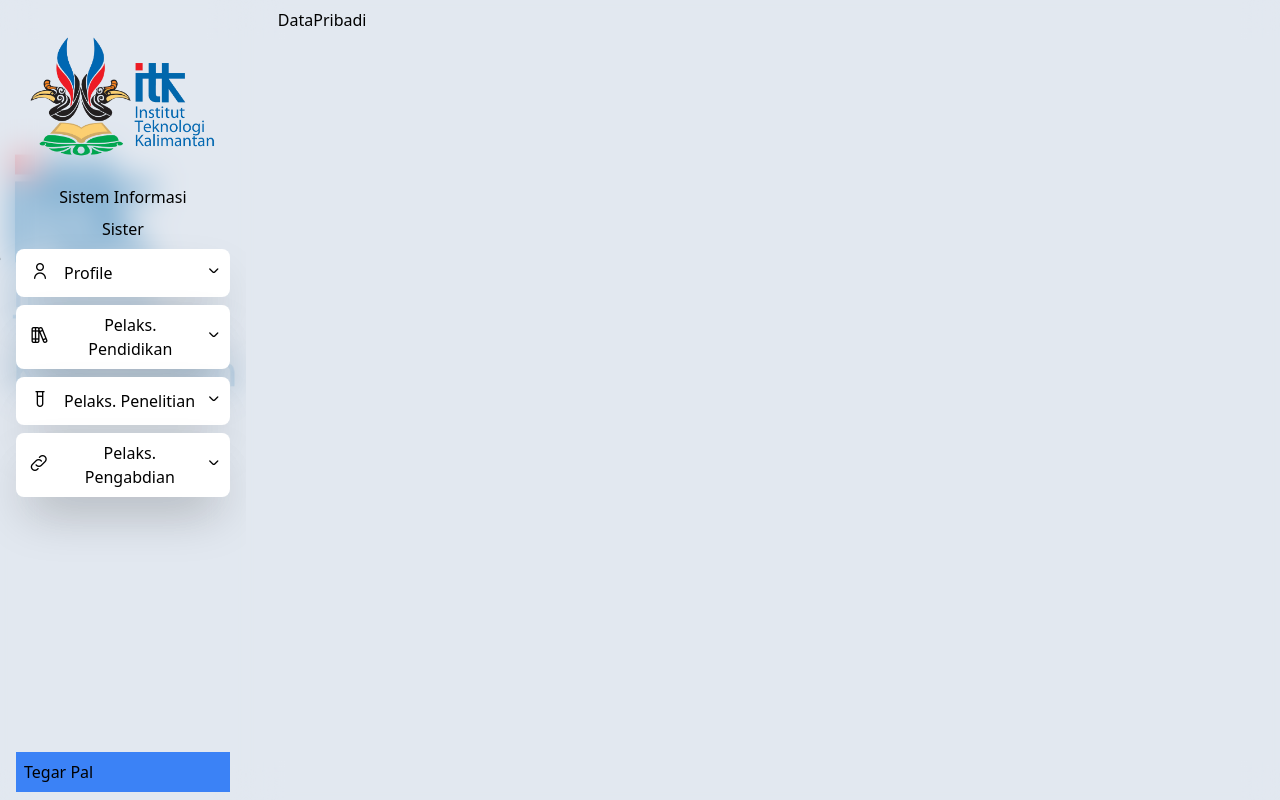
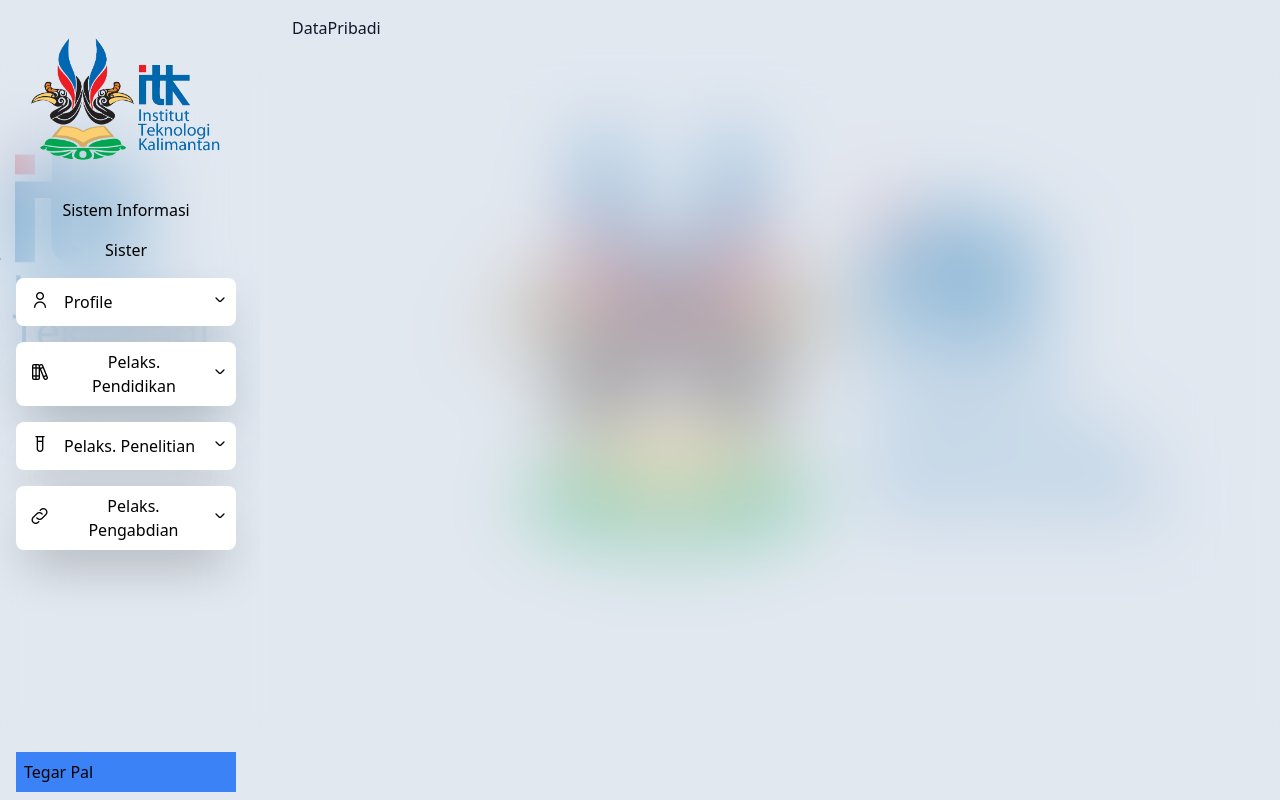
Before and after one commit to SaktiDw/juned, a Next.js app: page /profile/data-pribadi in a window 1280 px wide. Built offline with nearby package versions, Linux system fonts and the light colour scheme.

Commit message:
tambah component

```diff
--- /dev/null
+++ b/components/Card/CardDataPribadi.jsx
@@ -0,0 +1,35 @@
+import React from "react";
+
+const CardDataPribadi = ({ title, children, data }) => {
+  return (
+    <div className="flex flex-col gap-2 dark:text-white w-full h-full">
+      <span className="text-xs uppercase font-bold drop-shadow-lg shadow-white">
+        {title}
+      </span>
+      <div className="relative w-full h-full flex flex-col gap-4 rounded-2xl bg-white dark:bg-slate-800 shadow-lg hover:shadow-xl hover:scale-105 hover:z-10 duration-200 ease-in-out p-4">
+        <button className="absolute -right-2 -top-2 z-10 p-2 rounded-full shadow-lg bg-white dark:bg-slate-800 w-8 h-8 text-sm text-blue-500  hover:scale-125 duration-200 ease-in-out">
+          <i className="fi-rr-pencil"></i>
+        </button>
+        {children}
+        <div className="flex flex-col divide-y">
+          {data &&
+            data.map((item) => (
+              <div
+                key={item.title}
+                className="flex flex-col justify-center py-2"
+              >
+                <span className="text-xs text-slate-500 font-semibold uppercase leading-none">
+                  {item.title}
+                </span>
+                <span className="text-xl font-bold leading-tight">
+                  {item.text}
+                </span>
+              </div>
+            ))}
+        </div>
+      </div>
+    </div>
+  );
+};
+
+export default CardDataPribadi;
--- a/components/Forms/Input.jsx
+++ b/components/Forms/Input.jsx
@@ -14,7 +14,9 @@ const Input = (props) => {
         type={props.type ? props.type : "text"}
         name={props.name}
         className={`py-2 px-4 rounded-lg shadow-lg outline-none ring dark:bg-slate-800 ${
-          props.errors ? `ring-red-500` : `ring-blue-500`
+          props.errors
+            ? `ring-red-500 caret-red-500 `
+            : `ring-blue-500 caret-blue-500 `
         }`}
       />
       {props.errors && props.touched ? (
--- a/components/Layouts/MainLayout.jsx
+++ b/components/Layouts/MainLayout.jsx
@@ -6,7 +6,7 @@ import Sidebar from "../Navigations/Sidebar";
 const MainLayout = (props) => {
   return (
     <>
-      <main className="flex max-h-screen overflow-y-auto bg-slate-200 dark:bg-slate-900 dark:text-white">
+      <main className="flex bg-slate-200 dark:bg-slate-900 dark:text-white">
         <Sidebar />
         <Image
           alt=""
@@ -15,7 +15,14 @@ const MainLayout = (props) => {
           height={400}
           className="fixed -z-0 -left-80"
         />
-        <section className="flex-col w-full max-h-screen overflow-y-auto py-2 px-8 bg-slate-200 dark:bg-slate-900 bg-opacity-50 backdrop-blur-lg z-10">
+        <Image
+          alt=""
+          src={"/logo itk png.png"}
+          width={800}
+          height={600}
+          className="fixed -z-0 left-1/3"
+        />
+        <section className="flex flex-col w-full max-h-screen overflow-y-auto py-4 px-8 bg-slate-200 dark:bg-slate-900 text-slate-900 dark:text-white bg-opacity-50 backdrop-blur-2xl dark:bg-opacity-50 dark:backdrop-blur-2xl  z-10">
           {/* <Nav /> */}
           {props.children}
         </section>
--- a/components/Navigations/Dropdown.jsx
+++ b/components/Navigations/Dropdown.jsx
@@ -1,43 +1,58 @@
-import React, { useState, useRef, useEffect } from "react";
+import Link from "next/link";
+import { useRouter } from "next/router";
 
-function Dropdown({ options, selectedOption, onSelectedOptionChange }) {
-  const [isOpen, setIsOpen] = useState(false);
-  const ref = useRef();
-
-  useEffect(() => {
-    const handleClickOutside = (event) => {
-      if (ref.current && !ref.current.contains(event.target)) {
-        setIsOpen(false);
-      }
-    };
-
-    document.addEventListener("mousedown", handleClickOutside);
-    return () => {
-      document.removeEventListener("mousedown", handleClickOutside);
-    };
-  }, [ref]);
-
-  const handleOptionClick = (option) => {
-    onSelectedOptionChange(option);
-    setIsOpen(false);
+const Dropdown = ({ index, isActive, onClick, subItem, title, icon }) => {
+  const router = useRouter();
+  const handleDropdownClick = () => {
+    onClick(index);
   };
 
   return (
-    <div className="dropdown" ref={ref}>
-      <div className="dropdown-toggle" onClick={() => setIsOpen(!isOpen)}>
-        {selectedOption}
-      </div>
-      {isOpen && (
-        <ul className="dropdown-menu">
-          {options.map((option) => (
-            <li key={option} onClick={() => handleOptionClick(option)}>
-              {option}
-            </li>
+    <div
+      className={`relative flex flex-col group w-full transition-all ease-in-out duration-300`}
+    >
+      <button
+        className={`relative flex items-center gap-2 p-2 w-full shadow-2xl rounded-lg z-10 group-hover:bg-blue-700 group-hover:shadow-2xl group-hover:shadow-blue-800 group-hover:text-white group-hover:scale-105 duration-200 ease-in-out ${
+          isActive
+            ? `bg-blue-700 shadow-blue-800 text-white`
+            : `bg-white dark:bg-slate-800`
+        } `}
+        onClick={handleDropdownClick}
+      >
+        <div className="w-8 h-8 rounded-md flex items-center justify-center group-hover:shadow-xl">
+          <i className={icon}></i>
+        </div>
+        {title}
+        {subItem && (
+          <i
+            className={`${
+              isActive ? `fi-rr-angle-small-up` : `fi-rr-angle-small-down`
+            } ml-auto`}
+          ></i>
+        )}
+      </button>
+
+      <ul
+        className={`px-2 text-left flex flex-col overflow-hidden w-full transition-all ease-in-out duration-300 ${
+          isActive ? `h-full` : `h-0`
+        }`}
+      >
+        {subItem &&
+          subItem.map((item) => (
+            <Link
+              className={`last:rounded-b-lg  hover:bg-blue-700 hover:text-white hover:pl-4 p-2 duration-200 ease-in-out ${
+                item.link === router.pathname
+                  ? `bg-blue-700 text-white`
+                  : `bg-white dark:bg-slate-800`
+              }`}
+              href={item.link}
+            >
+              {item.title}
+            </Link>
           ))}
-        </ul>
-      )}
+      </ul>
     </div>
   );
-}
+};
 
 export default Dropdown;
--- a/components/Navigations/Sidebar.jsx
+++ b/components/Navigations/Sidebar.jsx
@@ -1,22 +1,53 @@
+import useToggle from "@/helper/hooks/useToggle";
 import Image from "next/image";
 import { useRouter } from "next/router";
 import React, { useEffect, useRef, useState } from "react";
-import { SidebarItem } from "..";
+import { Dropdown, SidebarItem } from "..";
 
 const Sidebar = () => {
   const router = useRouter();
+  // const { toggle, toggler, setToggle } = useToggle();
+  const [activeDropdown, setActiveDropdown] = useState(null);
+  const ref = useRef(null);
+
+  const handleDropdownClick = (index) => {
+    index === activeDropdown
+      ? setActiveDropdown(null)
+      : setActiveDropdown(index);
+  };
+
+  const handleClickOutside = (event) => {
+    if (ref.current && !ref.current.contains(event.target)) {
+      setActiveDropdown(null);
+      // setToggle(false);
+    }
+  };
+
+  useEffect(() => {
+    document.addEventListener("mousedown", handleClickOutside);
+    return () => {
+      document.removeEventListener("mousedown", handleClickOutside);
+    };
+  }, []);
+
   return (
     <>
-      <aside className="p-2 px-4 max-h-screen h-screen overflow-y-auto flex flex-col items-center gap-2 w-[300px] bg-slate-200 dark:bg-slate-900 bg-opacity-50 backdrop-blur-lg z-10">
+      <aside
+        className="p-2 pl-4 pr-6 max-h-screen h-screen overflow-y-auto flex flex-col items-center gap-4 w-[320px] bg-slate-200 dark:bg-slate-900 bg-opacity-50 backdrop-blur-2xl dark:bg-opacity-50 dark:backdrop-blur-2xl z-10"
+        ref={ref}
+      >
         <Image alt="" src={"/logo itk png.png"} width={300} height={200} />
         <h1>Sistem Informasi</h1>
         <h1>Sister</h1>
-        <SidebarItem
+        <Dropdown
+          index={1}
+          isActive={activeDropdown === 1}
+          onClick={handleDropdownClick}
           active={router.pathname === "/profile/*"}
           title="Profile"
           href="/"
           icon={"fi-rr-user"}
-          subitem={[
+          subItem={[
             {
               link: "/profile/data-pribadi",
               title: "Data Pribadi",
@@ -28,12 +59,15 @@ const Sidebar = () => {
             { link: "/", title: "Penempatan", active: false },
           ]}
         />
-        <SidebarItem
+        <Dropdown
+          index={2}
+          isActive={activeDropdown === 2}
+          onClick={handleDropdownClick}
           active={false}
           title="Pelaks. Pendidikan"
           href="/"
           icon={"fi-rr-books"}
-          subitem={[
+          subItem={[
             { link: "/", title: "Pengajaran", active: false },
             { link: "/", title: "Bimbingan Mahasiswa", active: false },
             { link: "/", title: "Pengujian Mahasiswa", active: false },
@@ -46,23 +80,29 @@ const Sidebar = () => {
             { link: "/", title: "Tugas Tambahan", active: false },
           ]}
         />
-        <SidebarItem
+        <Dropdown
+          index={3}
+          isActive={activeDropdown === 3}
+          onClick={handleDropdownClick}
           active={false}
           title="Pelaks. Penelitian"
           href="/"
           icon={"fi-rr-test-tube"}
-          subitem={[
+          subItem={[
             { link: "/", title: "Penelitian", active: false },
             { link: "/", title: "Publikasi Karya", active: false },
             { link: "/", title: "Paten/HKI", active: false },
           ]}
         />
-        <SidebarItem
+        <Dropdown
+          index={4}
+          isActive={activeDropdown === 4}
+          onClick={handleDropdownClick}
           active={false}
           title="Pelaks. Pengabdian"
           href="/"
           icon={"fi-rr-link-alt"}
-          subitem={[
+          subItem={[
             { link: "/", title: "Pengabdian", active: false },
             { link: "/", title: "Pengelola Jurnal", active: false },
             { link: "/", title: "Pembicara", active: false },
--- a/components/Navigations/SidebarItem.jsx
+++ b/components/Navigations/SidebarItem.jsx
@@ -42,6 +42,7 @@ const SidebarItem = (props) => {
       >
         {props.subitem?.map((item) => (
           <Link
+            key={item.link}
             href={item.link}
             className={`last:rounded-b-lg  hover:bg-blue-700 hover:text-white hover:pl-4 p-2 duration-200 ease-in-out ${
               item.link === router.pathname
--- a/components/Tables/Table.jsx
+++ b/components/Tables/Table.jsx
@@ -2,12 +2,14 @@ import React from "react";
 
 const Table = ({ columns, data }) => {
   return (
-    <section className="z-10 overflow-x-auto w-full rounded-xl shadow-2xl dark:shadow-blue-700">
+    <section className="z-10 overflow-x-auto w-full rounded-xl shadow-lg dark:shadow-blue-700">
       <table className="w-full table-auto text-left">
         <thead>
           <tr className="bg-white dark:bg-slate-800 uppercase text-xs">
             {columns.map((column) => (
-              <th className="p-2 first:pl-4 last:pr-4">{column.title}</th>
+              <th key={column.title} className="p-2 first:pl-4 last:pr-4">
+                {column.title}
+              </th>
             ))}
           </tr>
         </thead>
@@ -20,7 +22,11 @@ const Table = ({ columns, data }) => {
               {columns.map((column, index) => {
                 let toShown = item[column.key];
                 if (column.render) toShown = column.render(item, index);
-                return <td className="p-2 first:pl-4 last:pr-4">{toShown}</td>;
+                return (
+                  <td key={index} className="p-2 first:pl-4 last:pr-4">
+                    {toShown}
+                  </td>
+                );
               })}
             </tr>
           ))}
--- a/components/index.jsx
+++ b/components/index.jsx
@@ -9,3 +9,6 @@ export { default as Action } from "./Tables/Action";
 export { default as Nav } from "./Navigations/Nav";
 export { default as Sidebar } from "./Navigations/Sidebar";
 export { default as SidebarItem } from "./Navigations/SidebarItem";
+export { default as Dropdown } from "./Navigations/Dropdown";
+
+export { default as CardDataPribadi } from "./Card/CardDataPribadi";
```
Also changed, not shown: components/Navigations/Breadcrumbs.jsx (+17 -12 lines), components/Tables/Action.jsx (+4 -4 lines).
